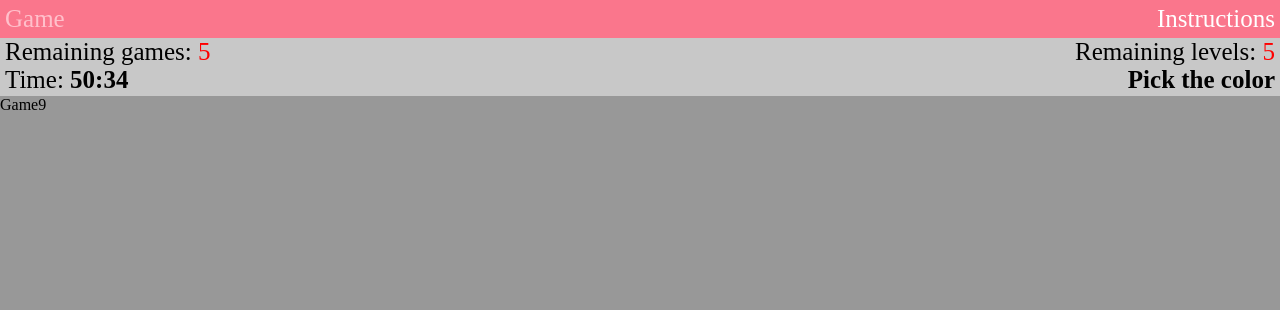
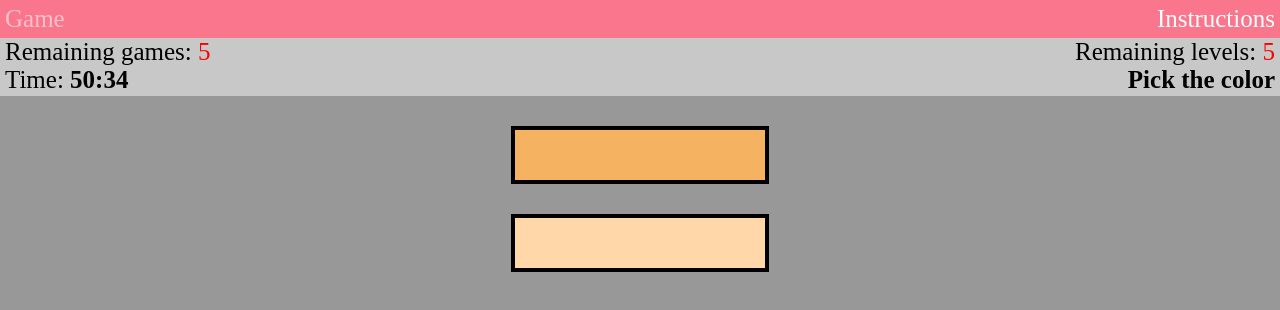
Before and after one commit to juanro-pf/brain-game, a React (Create React App) app: page /game-mix in a window 1280 px wide. Shown: the top 310 px of the page. Built offline with nearby package versions, Linux system fonts and the light colour scheme; no server answers.

Commit message:
Game 9 finished

```diff
--- a/src/components/Game9.tsx
+++ b/src/components/Game9.tsx
@@ -1,9 +1,69 @@
-import React from 'react';
+import React, { useEffect, useState } from 'react';
+import { shuffleArray } from '../helpers/helpFunctions';
 
 const Game9 = () => {
+
+  // https://stackoverflow.com/questions/3943772/how-do-i-shuffle-the-characters-in-a-string-in-javascript
+  const shuffleString = (str: string): string => {
+    let a = str.split(""), n = a.length;
+
+    for(let i = n - 1; i > 0; i--) {
+      let j = Math.floor(Math.random() * (i + 1));
+      let tmp = a[i];
+      a[i] = a[j];
+      a[j] = tmp;
+    }
+    return a.join("");
+  };
+
+  const characters= 'abcdefghijklmnopqrstuvwxyz';
+
+  const [word, setWord] = useState('');
+  const [optionsArray, setOptionsArray] = useState([['', false]]);
+
+  useEffect(() => {
+    let word: string;
+    const options: [string, boolean][]= [];
+    fetch(`https://palabras-aleatorias-public-api.herokuapp.com/random-by-length?length=${5}`)
+      .then(response => response.json())
+      .then(data => {
+        word= data.body.Word.toLowerCase().normalize("NFD").replace(/\p{Diacritic}/gu, "");
+        setWord(word);
+        for(let i=0; i<3; i++){
+          const replace= word[Math.floor(Math.random() * word.length)];
+          options.push([shuffleString(word.replace(replace, characters.replace(replace, '')[Math.floor(Math.random() * characters.length)])), false]);
+        }
+        options.push([shuffleString(word), true]);
+        shuffleArray(options);
+        setOptionsArray(options);
+      });
+  }, []);
+
+  const handleClick= (e: React.MouseEvent<HTMLElement>): void => {
+    if(e.currentTarget.id === 'true') console.log('correct');  //Handle the score here
+  };
+
   return (
-    <div>
-      Game9
+    <div className='game-nine'>
+      <div className='game-nine__square game-nine__square--up'>
+        {word}
+      </div>
+      <div className='game-nine__section-down'>
+        {
+          optionsArray[0] && <div onClick={handleClick} id={optionsArray[0][1] ? 'true': 'false'} className='game-nine__square'>{optionsArray[0][0]}</div>
+        }
+        {
+          optionsArray[1] && <div onClick={handleClick} id={optionsArray[1][1] ? 'true': 'false'} className='game-nine__square'>{optionsArray[1][0]}</div>
+        }
+      </div>
+      <div className='game-nine__section-down'>
+        {
+          optionsArray[2] && <div onClick={handleClick} id={optionsArray[2][1] ? 'true': 'false'} className='game-nine__square'>{optionsArray[2][0]}</div>
+        }
+        {
+          optionsArray[3] && <div onClick={handleClick} id={optionsArray[3][1] ? 'true': 'false'} className='game-nine__square'>{optionsArray[3][0]}</div>
+        }
+      </div>
     </div>
   )
 };
--- a/src/index.css
+++ b/src/index.css
@@ -410,3 +410,35 @@ html, body {
   background-color: #fb8332;
   box-shadow: rgba(0, 0, 0, 0.1) 0 4px 12px;
 }
+
+/*=======
+  GAME9
+=======*/
+
+.game-nine {
+  font-size: 45px;
+  line-height: 40px;
+  padding-top: 30px;
+  text-align: center;
+}
+
+.game-nine__square {
+  background-color: rgb(255, 215, 169);
+  border: 4px solid black;
+  cursor: pointer;
+  height: 50px;
+  font-weight: bold;
+  margin: 0 auto;
+  width: 250px;
+}
+
+.game-nine__square--up {
+  background-color: rgb(245, 179, 98);
+  cursor: default;
+}
+
+.game-nine__section-down {
+  display: flex;
+  margin: 30px auto;
+  width: 600px;
+}
```
